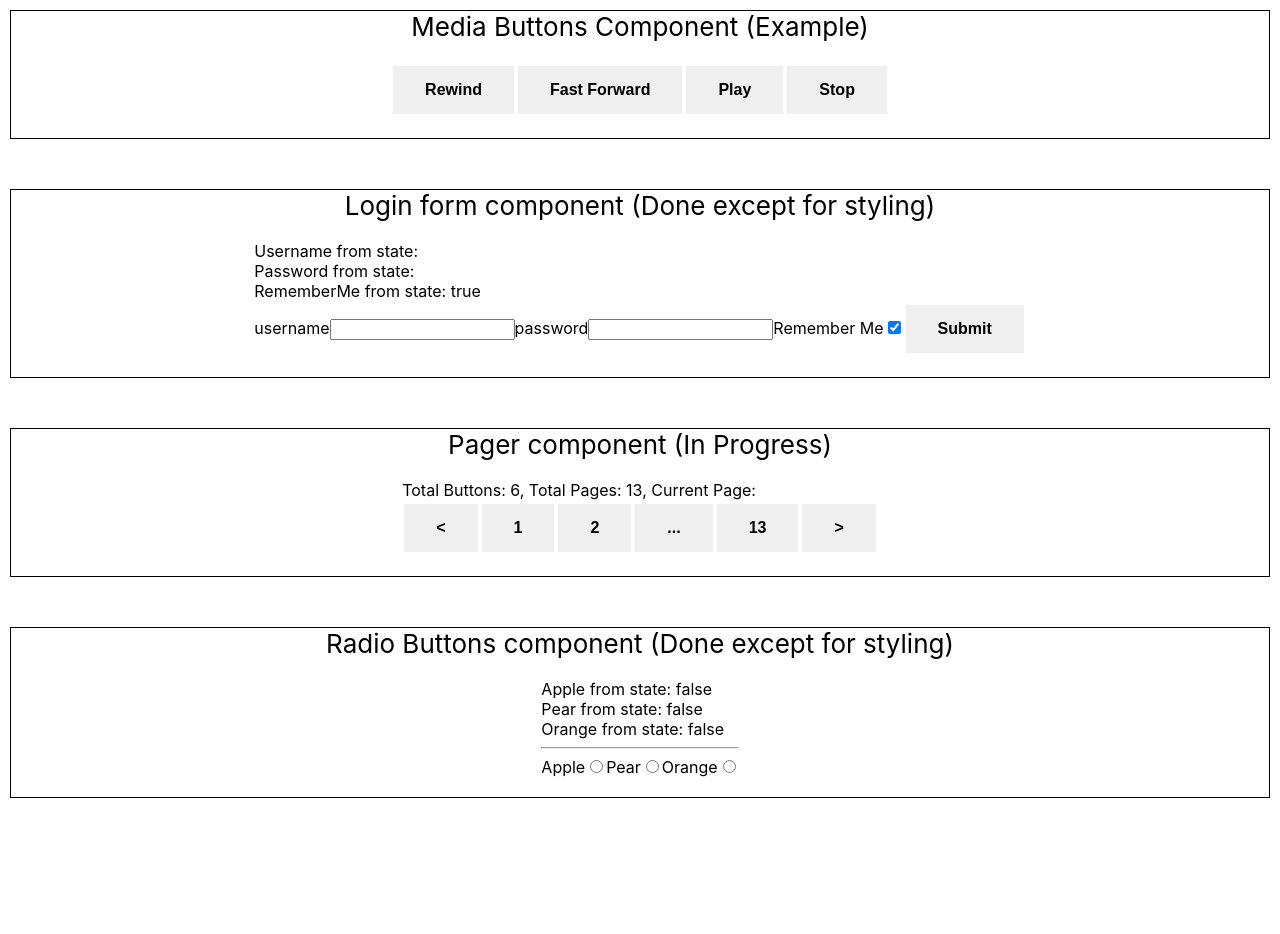
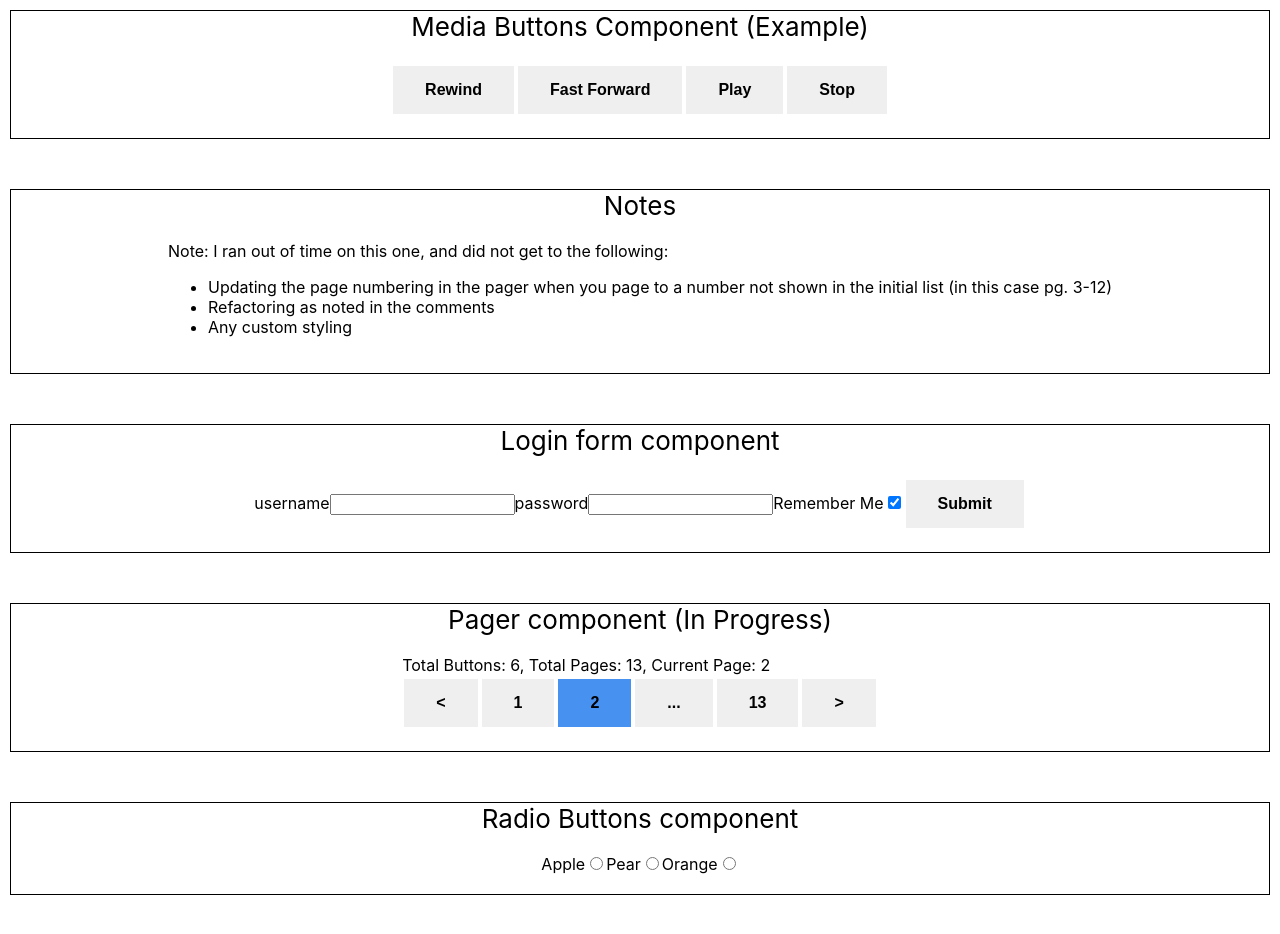
Before and after one commit to prof-tejera/homework-3-ruadh, a React (Create React App) app: page / in a window 1280 px wide. Shown: the top 934 px of the page. Before the commit the page ends 848 px from the top, so only its background shows below. Built offline with nearby package versions, Linux system fonts and the light colour scheme.

Commit message:
pager has current page stored in state

```diff
--- a/src/App.js
+++ b/src/App.js
@@ -2,6 +2,7 @@
 import MediaButtons from "MediaButtons/MediaButtons";
 import LoginForm from "LoginForm/LoginForm";
 import Pager from "Pager/Pager";
+import Panel from "components/Panel/Panel";
 import RadioButtons from "RadioButtons/RadioButtons";
 import "./App.css";
 
@@ -18,7 +19,23 @@ const App = () => {
       </div>
 
       <div className="App-component">
-        <header className="App-header">Login form component (Done except for styling)</header>
+        <header className="App-header">
+          Notes
+        </header>
+        <div className="App-content">
+          <Panel>
+            Note:  I ran out of time on this one, and did not get to the following:
+            <ul>
+              <li>Updating the page numbering in the pager when you page to a number not shown in the initial list (in this case pg. 3-12)</li>
+              <li>Refactoring as noted in the comments</li>
+              <li>Any custom styling</li>
+            </ul>
+          </Panel>
+        </div>
+      </div>
+
+      <div className="App-component">
+        <header className="App-header">Login form component</header>
         <div className="App-content">
           <LoginForm />
         </div>
@@ -27,12 +44,12 @@ const App = () => {
       <div className="App-component">
         <header className="App-header">Pager component (In Progress)</header>
         <div className="App-content">
-          <Pager buttonCt="6" pageCt="13" />
+          <Pager buttonCt="6" pageCt="13" initialPage="2" />
         </div>
       </div>
 
       <div className="App-component">
-        <header className="App-header">Radio Buttons component (Done except for styling)</header>
+        <header className="App-header">Radio Buttons component</header>
         <div className="App-content">
           <RadioButtons />
         </div>
--- a/src/LoginForm/LoginForm.js
+++ b/src/LoginForm/LoginForm.js
@@ -12,10 +12,6 @@ const LoginForm = () => {
   const [rememberMe, setRememberMe] = useState(true);
 
   return <Panel>
-    {/* TEMP FOR TESTING */}
-    <div>Username from state: {userName}</div>
-    <div>Password from state: {password}</div>
-    <div>RememberMe from state: {JSON.stringify(rememberMe)}</div>
 
     <Input
       type='text'
--- a/src/Pager/Pager.js
+++ b/src/Pager/Pager.js
@@ -3,10 +3,10 @@ import "./Pager.css";
 import Panel from "components/Panel/Panel";
 import Button from "components/Button/Button";
 
-const Pager = ({ pageCt, buttonCt }) => {
+const Pager = ({ pageCt, buttonCt, initialPage }) => {
 
   // Track the current page in state
-  const [currentPage, setCurrentPage] = useState(null);
+  const [currentPage, setCurrentPage] = useState(initialPage);
 
   // Function to update current page in state
   const setPage = (e) => {
@@ -25,7 +25,7 @@ const Pager = ({ pageCt, buttonCt }) => {
 
   // TO DO:  Set the initial page
 
-  // To do: refactor to generate list based on provided values, rewrite the list based on the current page
+  // To do: refactor to generate list based on provided values, rewrite the list OR hide unused numbers based on the current page
   return <Panel>
     {/* TEMP FOR TESTING */}
     <div>Total Buttons: {buttonCt}, Total Pages:  {pageCt},  Current Page:  {currentPage}</div>
--- a/src/RadioButtons/RadioButtons.js
+++ b/src/RadioButtons/RadioButtons.js
@@ -12,15 +12,8 @@ const RadioButtons = () => {
 
 
   return <Panel>
-    {/* TO DO:  Iterate over values list, pass an ID */}
 
-    {/* TEMP FOR TESTING */}
-    <div>Apple from state: {JSON.stringify(apple)}</div>
-    <div>Pear from state: {JSON.stringify(pear)}</div>
-    <div>Orange from state: {JSON.stringify(orange)}</div>
-    <hr />
-
-    {/* TO DO:  refactor to handle the toggling more elegantly*/}
+    {/* TO DO:  refactor to handle the toggling more elegantly */}
     <Input type="radio" id="apple" name="grouping" value="apple" label="Apple" checked={apple}
       onChange={(e) => {
         setApple(e.target.checked);
```
